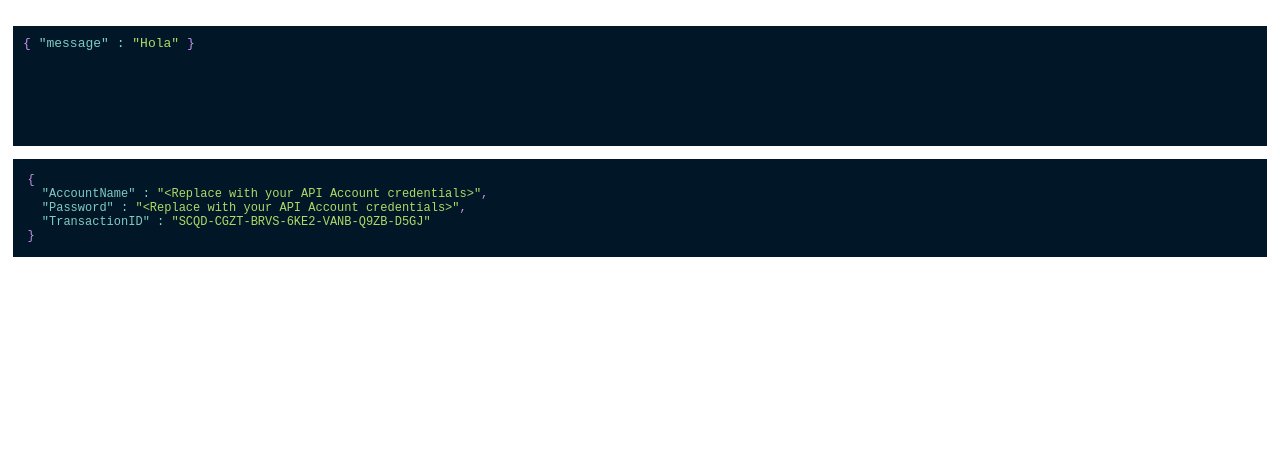
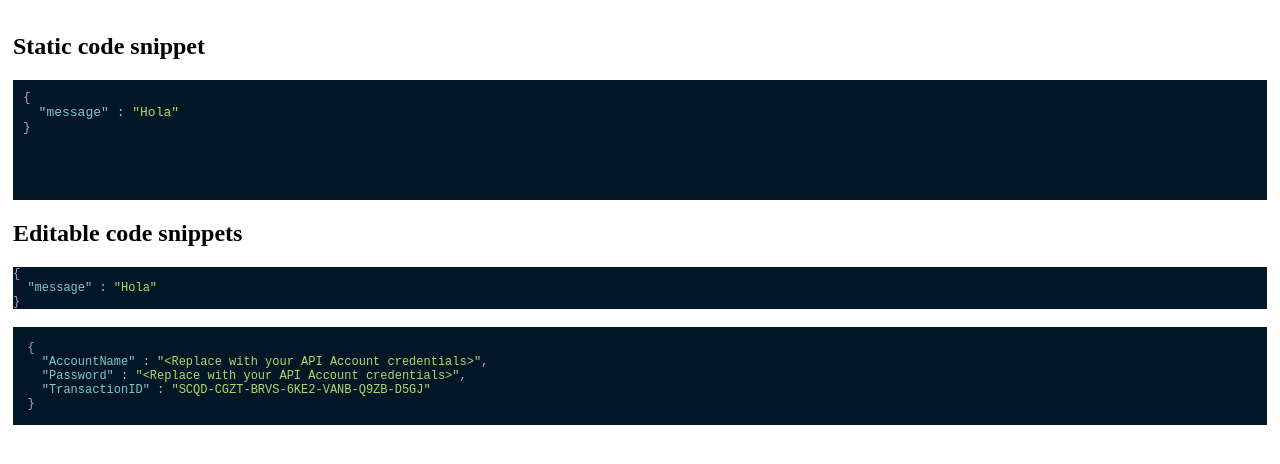
Before and after one commit to richysandoval/react-code-snippet-prismjs, a React (Create React App) app: page / in a window 1280 px wide. Shown: the top 464 px of the page. Built offline with nearby package versions, Linux system fonts and the light colour scheme.

Commit message:
Second editor snippet

```diff
--- a/src/App.js
+++ b/src/App.js
@@ -3,7 +3,7 @@ import "./styles.css";
 import CodeSnippet from "./CodeSnippet";
 
 export default function App() {
-  const code = '{ "message" : "Hola" }';
+  const code = '{ \n  "message" : "Hola" \n}';
   const code2 = `
   {
     "AccountName" : "<Replace with your API Account credentials>",
@@ -14,7 +14,11 @@ export default function App() {
 
   return (
     <div className="App">
+      <h2>Static code snippet</h2>
       <CodeSnippet code={code} language="json" editable={false} />
+      <h2>Editable code snippets</h2>
+      <CodeSnippet code={code} language="json" editable={true} />
+      <br />
       <CodeSnippet code={code2} language="json" editable={true} />
     </div>
   );
```
